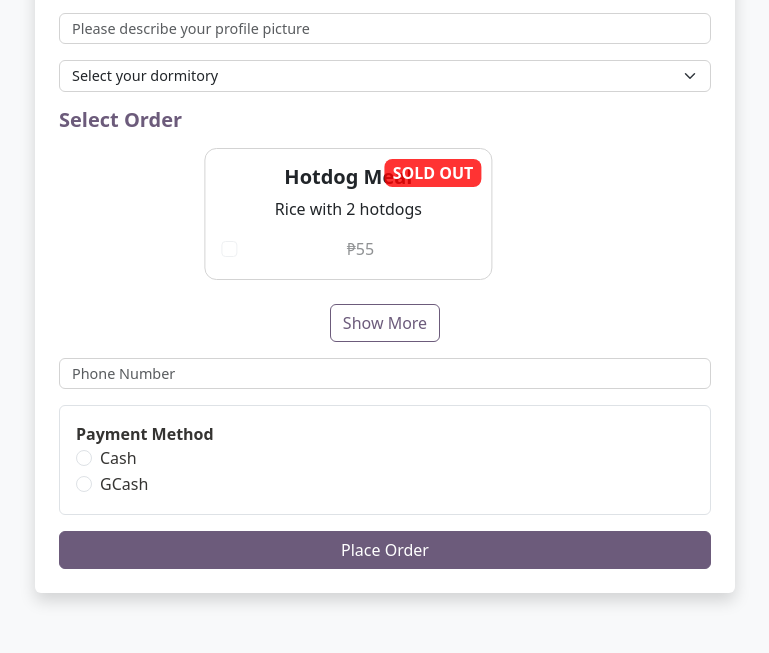
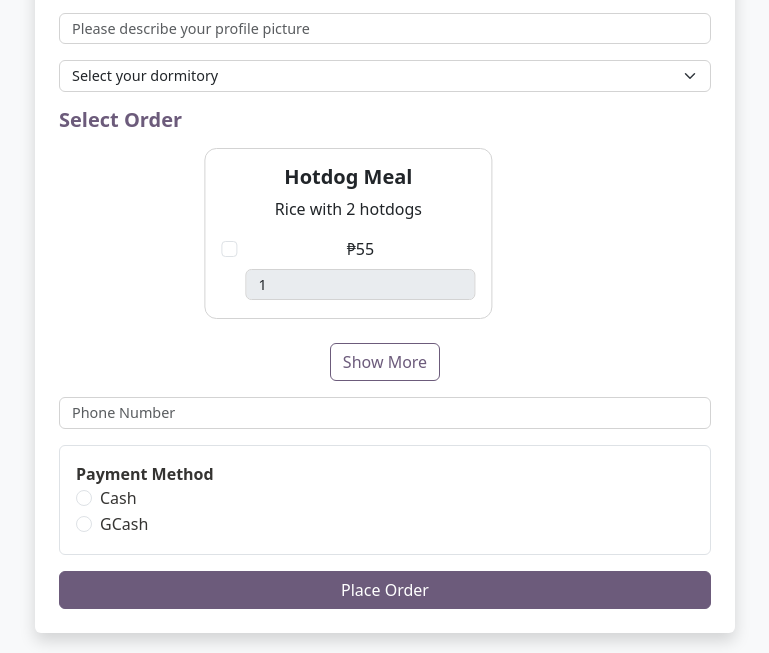
Before and after one commit to von-15/order-form, a plain HTML site: page index.html in a window 1280 px wide. Shown: the part 147-800 px from the top of the page, without its empty margins (255-1024 px from the left). Drawn offline with nearby package versions, Linux system fonts and the light colour scheme.

Commit message:
Update index.html

```diff
--- a/index.html
+++ b/index.html
@@ -183,7 +183,7 @@
 
 <script src="https://cdn.jsdelivr.net/npm/bootstrap@5.3.3/dist/js/bootstrap.bundle.min.js"></script>
 <script>
-  const soldOut = true; // <-- SET THIS TO true WHEN SOLD OUT
+  const soldOut = false; // <-- SET THIS TO true WHEN SOLD OUT
 
   const form = document.getElementById('orderForm');
   const dormSelect = document.getElementById('dorm');
```
